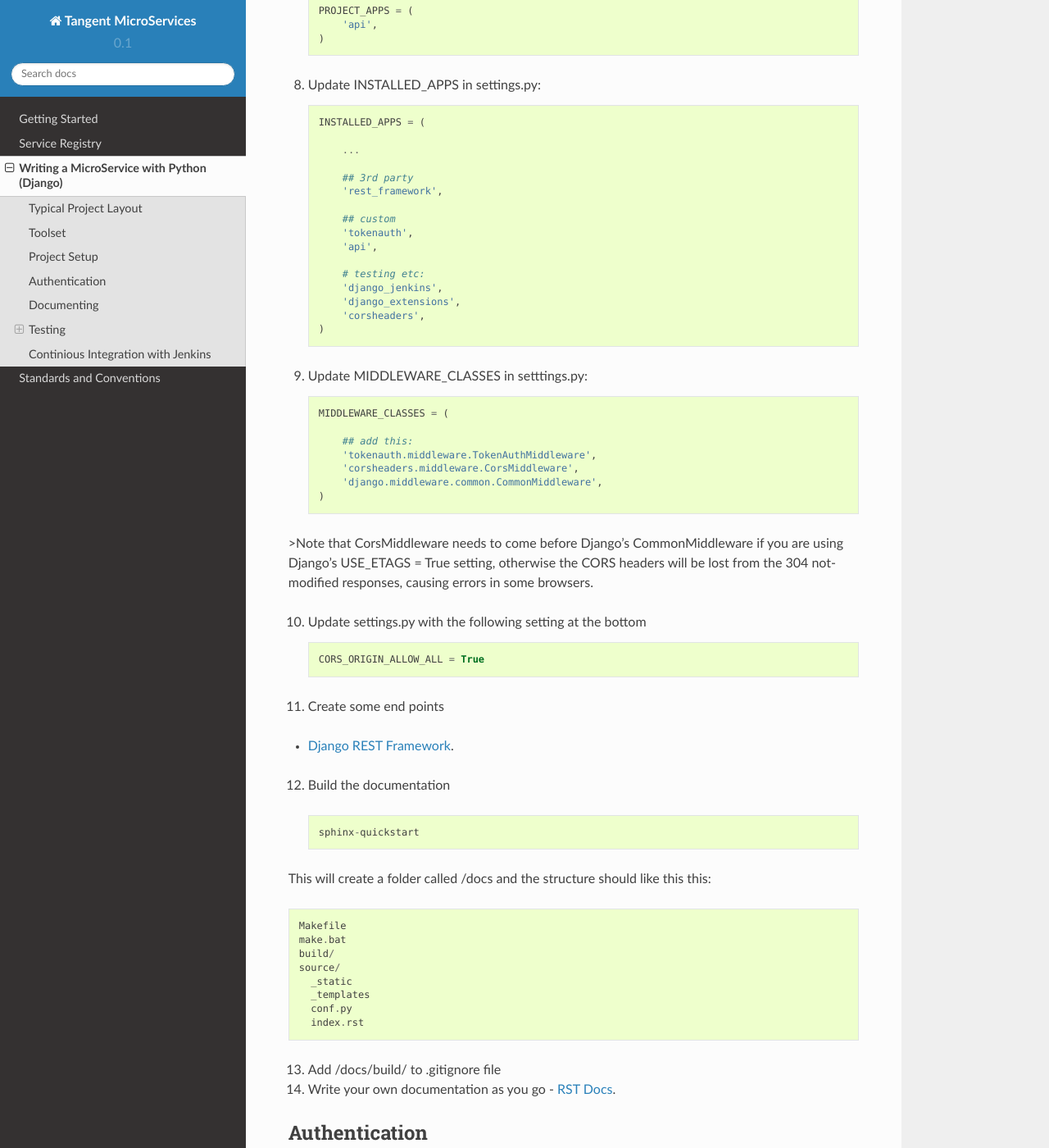
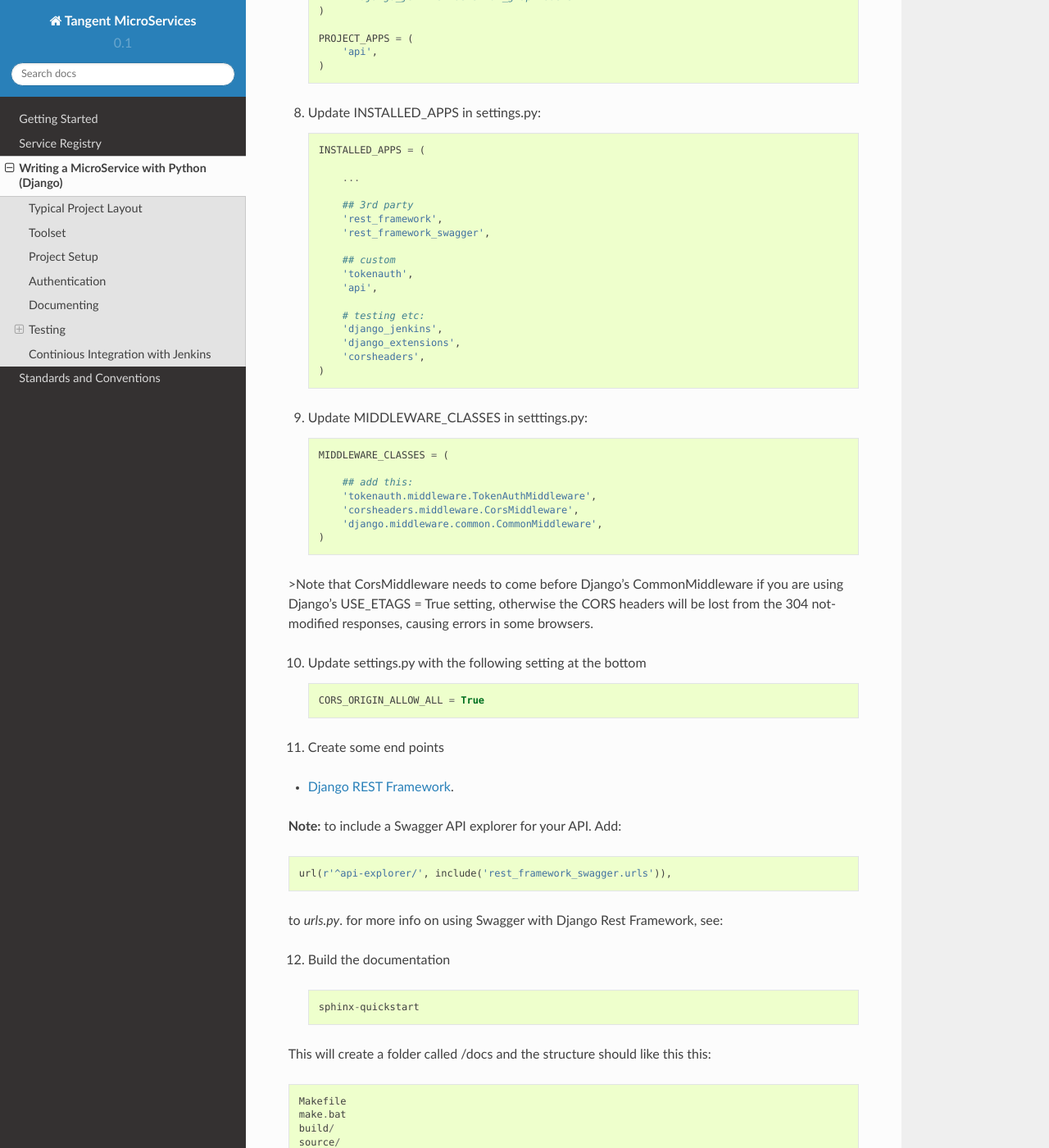
Before and after one commit to gmlp/MicroServicesDocumentation, a Sphinx documentation site: the page built from docs/source/contributing/python.rst, in a window 1280 px wide and 1400 px high, scrolled down 2404 px. Shown: the whole window at 82% size. Built offline with Sphinx 7.4.7 and the Read the Docs theme 2.0.0, drawn with Linux system fonts in a browser that asks for light colours; some of the changed text lies outside the part shown.

Commit message:
Add some infos for adding swagger

```diff
--- a/docs/source/contributing/python.rst
+++ b/docs/source/contributing/python.rst
@@ -101,6 +101,8 @@ Run the requirements file using::
             'rest_framework.permissions.IsAuthenticated',
         ),
         'DEFAULT_AUTHENTICATION_CLASSES': (
+            ## we need this for the browsable API to work
+            'rest_framework.authentication.SessionAuthentication',
             'tokenauth.authbackends.RESTTokenAuthBackend',
         )
     }
@@ -129,6 +131,7 @@ Run the requirements file using::
 
         ## 3rd party
         'rest_framework',
+        'rest_framework_swagger',
 
         ## custom
         'tokenauth',
@@ -161,6 +164,12 @@ Run the requirements file using::
 11. Create some end points
 
 - `Django REST Framework <http://www.django-rest-framework.org/>`_.
+
+**Note:** to include a Swagger API explorer for your API. Add::
+
+    url(r'^api-explorer/', include('rest_framework_swagger.urls')),
+
+to `urls.py`. for more info on using Swagger with Django Rest Framework, see:
 
 
 12. Build the documentation
```
